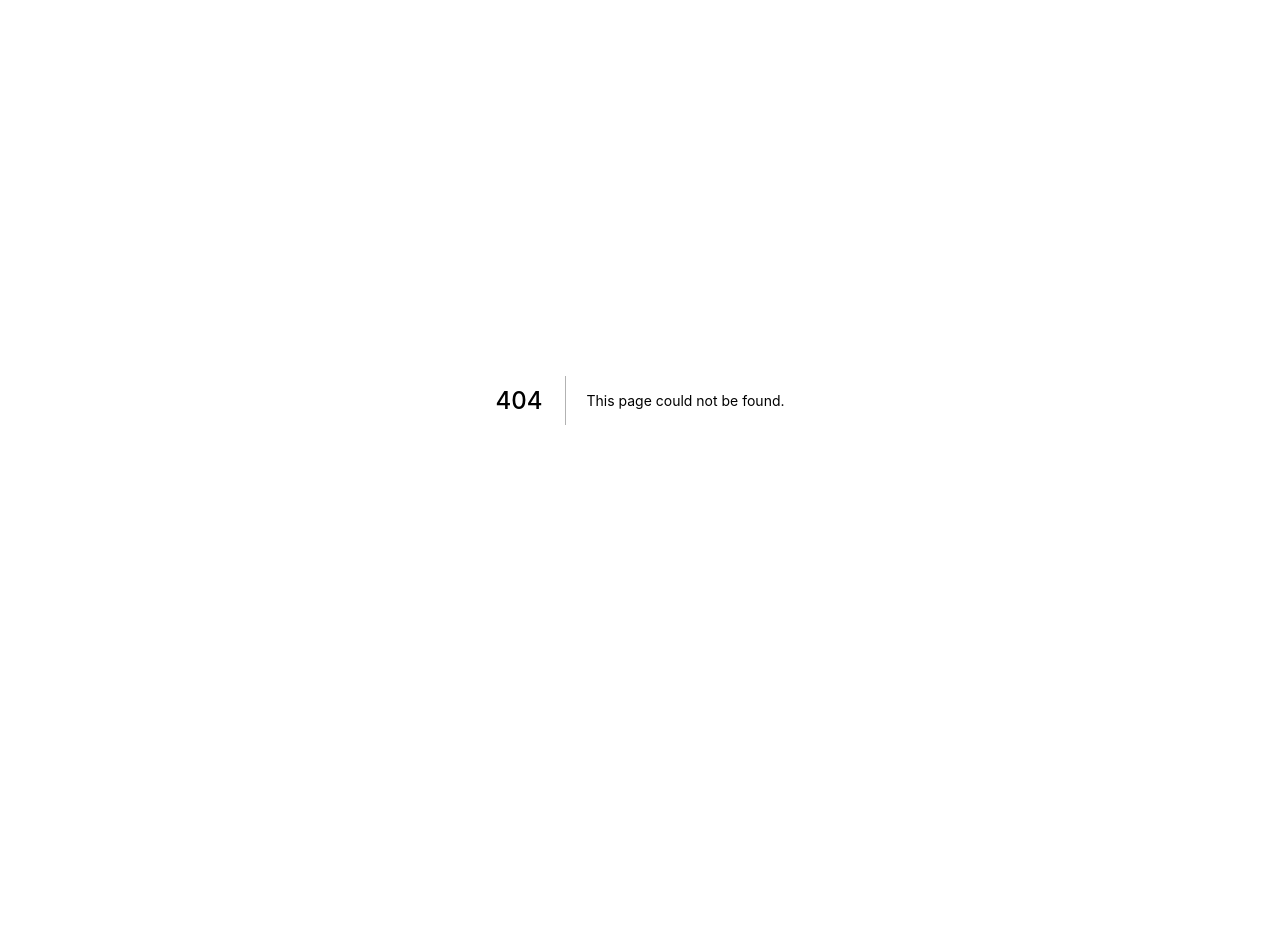
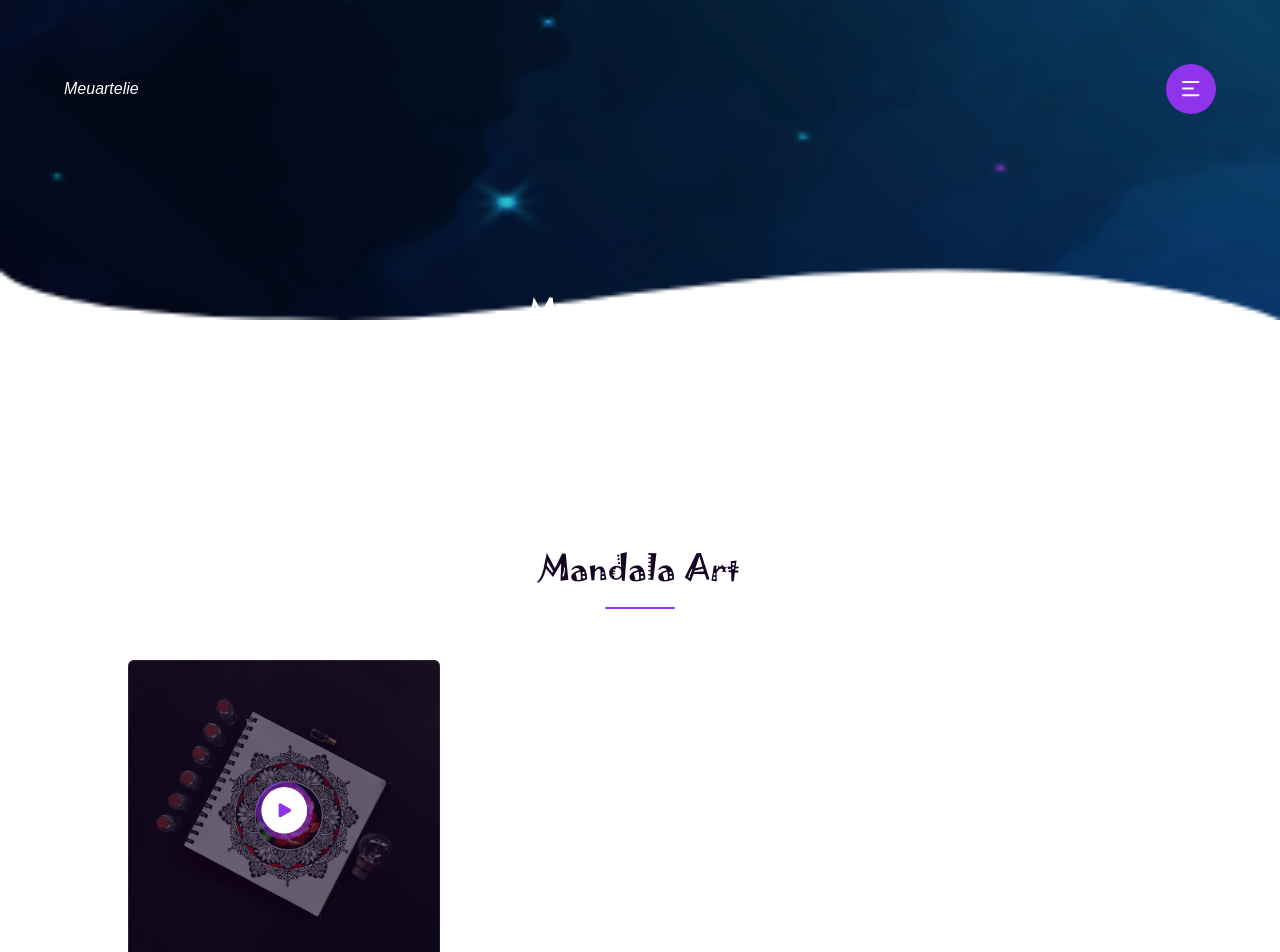
Before and after one commit to robdll/meuartelie, a Next.js app: page /services in a window 1280 px wide. Before the commit this address had no page. Shown: the top 952 px of the page. Before the commit the page ends 800 px from the top, so only its background shows below. Built offline with nearby package versions, Linux system fonts and the light colour scheme.

Commit message:
add services page

```diff
--- /dev/null
+++ b/pages/components/ServicesDetail.js
@@ -0,0 +1,109 @@
+
+
+import React from "react";
+import styles from '../../styles/ServicesDetail.module.scss'
+import Image from 'next/image'
+
+const ServicesDetail = _ => (
+    <div>
+        <section className={`section ${styles.details}`} id="art">
+            <h3 className={`title ${styles.title}`}>Mandala Art</h3>
+            <span className={`separator ${styles.separator}`}> </span>
+            <div className={styles.service__photo}>
+                <Image
+                    className="videoplaceholder"
+                    src="/png/videocover.png"
+                    alt="Art Service image"
+                    width={312}
+                    height={300}
+                />
+            </div>
+            <p className={`paragraph ${styles.spacer}`}>
+                Receba seu portal dimensional na sua casa. As mandalas sob encomenda são itens exclusivos feitos com base numa conversa de uma hora realizada contigo, aonde vamos cons conhecer e eu posso perceber sua energia. Vou compreender o que você está sentindo, vivendo, o que deseja atrair. É um processo de anamnese, aonde nem sempre as cores que você mais gosta serão as mais indicadas para o momento em que você está vivenciando.
+            </p>
+            <br />
+            <p className={`paragraph`}>
+                Assim, esta conversa ajuda a orientar a minha intuição para materializar seu portal dimensiona usando a Geometria Sagrada, o poder dos números, das formas e cores. Você receberá, alé da mandala, uma descrição completa das energias da mesma, além de indicaão de quais espaços da casa são mais indicados para colocar seu portal energético na sua casa com base no Feng Shui.
+            </p>
+            <br />
+            <p className={`paragraph ${styles.fstart}`}>Invista na quallidade energética do seu lar.</p>
+            <div className={`btn ${styles.spacer}`}>Compre Agora</div>
+        </section>
+
+        <section className={`section ${styles.details}`} id="video">
+            <h3 className={`title ${styles.title}`}>Video Aula</h3>
+            <span className={`separator ${styles.separator}`}> </span>
+            <div className={styles.service__photo}>
+                <Image
+                    className="videoplaceholder"
+                    src="/png/videocover.png"
+                    alt="Art Service image"
+                    width={312}
+                    height={300}
+                />
+            </div>
+            <p className={`paragraph ${styles.spacer}`}>
+                O método de ensino foi desenvolvido por mim para funcionar com a maior comodidade para a sua rotina em tempos de pandemia e isolamento social. Existe uma enorme quantidade de aulas divididas em blocos de 4 vídeos que serão montadas conforme seu interesse, necessidade ou nível técnico. Cada aula possui um desafio a ser cumprido e somente após a finalização do desafio é que o próximo vídeo pode ser acessado.
+            </p>
+            <br />
+            <p className={`paragraph`}>
+                Faço acompanhamento via whatsApp de todo o processo, dando sugestões e apoio na evolução. As aulas são pensadas para ensinar formas e efeitos com lápis de cor e alguns outros materiais com o intuito de auxiliar no aprimoramento de um estilo próprio do artista, de maneira que seu estilo seja sempre único!
+            </p>
+            <div className={`btn ${styles.spacer}`}>Compre Agora</div>
+        </section>
+
+        <section className={`section ${styles.details}`} id="reading">
+            <h3 className={`title ${styles.title}`}>Leitura e Interpretação</h3>
+            <span className={`separator ${styles.separator}`}> </span>
+            <div className={styles.service__photo}>
+                <Image
+                    className="videoplaceholder"
+                    src="/png/videocover.png"
+                    alt="Art Service image"
+                    width={312}
+                    height={300}
+                />
+            </div>
+            <p className={`paragraph ${styles.spacer}`}>
+                Você pode ainda não perceber, mas as mandalas falam muito sobre as energias do artista quando este estava desenhando. As mandalas para serem lidas e interpretadas devem ser mandalas feitas pelo consulente para si mesmo. A partir desta leitura, indico que tipo de formas, cores e práticas precisam ser incorporadas para equilibrar as energias, caso estas estejam desequilibradas e retirar conselhos para como lidar com a situação vivida.
+            </p>
+            <br />
+            <p className={`paragraph`}>
+                Se você já desenha por encomenda, ou para presentear as pessoas, essa é uma oportunidade de valorizar sua arte. Encomende já sua leitura. Você receberá uma descrição aprofundada das energias da mandala, levando em consideração as cores, formas, geometrias, números e sua disposição na mandala. Utilizo conhecimentos da numerologia, geometria sagrada, Yin e Yang e Feng Shui para construir um relatório completo para você! Com este relatório você poderá enviar junto com a mandala a descrição das energias que ela manifesta, fazendo uma interpretação pessoal de como aquele relatório dialoga com a vida da pessoa a quem a mandala se destina. Este relatório será um guia, mas sua intuição, no final, é quem faz o maior trabalho!
+            </p>
+            <div className={`btn ${styles.spacer}`}>Compre Agora</div>
+        </section>
+
+        <section className={`section ${styles.details}`} id="class">
+            <h3 className={`title ${styles.title}`}>Autoconhecimento</h3>
+            <span className={`separator ${styles.separator}`}> </span>
+            <div className={styles.service__photo}>
+                <Image
+                    className="videoplaceholder"
+                    src="/png/videocover.png"
+                    alt="Art Service image"
+                    width={312}
+                    height={300}
+                />
+            </div>
+            <p className={`paragraph ${styles.spacer}`}>
+                São cursos realizados ao vivo por Conferência em formato de workshop. Com um ou dois dias de duração, foram pensados para +rp+iciar o aprofundamento da compreensão energética das Mandalas como tecnologias de cura. Para compreender esta Tecnologia é preciso, como com qualquer tecnologia, compreender seu funcionamento-. Os elementos que compõem a tecnologia e, principalmente, o seu uso. Temas dos Eventos:
+            </p>
+            <ul className={`paragraph`}>
+                <li>Numerologia e mandala´</li>
+                <li> Geometria Sagrada e física quântica</li>
+                <li>Cores na Mandala</li>
+                <li>O para teoria das cores</li>
+                <li>O para a fraternidade branca</li>
+                <li>O para tradição chinesa</li>
+                <li>O em conexão com os chakras</li>
+            </ul>
+            <p className={`paragraph`}>
+                Estes eventos incluem apostila, vídeo extra promocional (técnica de desenho relacionada à temática), e acompanhamento da aprendizagem por whatsapp.        </p>
+            <div className={`btn ${styles.spacer}`}>Compre Agora</div>
+        </section>
+
+    </div>
+);
+
+export default ServicesDetail;
--- /dev/null
+++ b/pages/components/ServicesHeader.js
@@ -0,0 +1,19 @@
+
+
+import React from "react";
+import styles from '../../styles/Header.module.scss'
+
+const ServicesHeader = _ => (
+    <div className={`section ${styles.service}`}>
+        <h2 className="title">Meus Serviços</h2>
+        <div className={styles.service_link}>
+            <a href="#art">Art</a>
+            <a href="#video">Video</a>
+            <a href="#class" >Leitura</a>
+            <a href="#selfknoledge">Aula</a>
+        </div>
+    </div>
+
+);
+
+export default ServicesHeader;
--- a/pages/index.js
+++ b/pages/services/index.js
@@ -1,12 +1,9 @@
 import Head from 'next/head'
-import Navbar from './components/Navbar'
-import Header from './components/Header'
-import About from './components/About'
-import Project from './components/Project'
-import Services from './components/Services'
-import Testimonial from './components/Testimonial'
-import Subscribe from './components/Subscribe'
-import Footer from './components/Footer'
+import Footer from '../components/Footer'
+import Navbar from '../components/Navbar'
+import ServicesHeader from '../components/ServicesHeader'
+import ServicesDetail from '../components/ServicesDetail'
+//import ContactForm from '../components/ContactForm'
 
 export default function Home() {
   return (
@@ -18,19 +15,16 @@ export default function Home() {
       </Head>
 
       <Navbar></Navbar>
-
-      <Header></Header>
-      <About></About>
-      <Project></Project>
-      <Services></Services>
-      <Testimonial></Testimonial>
-      {/* TODO add <Instagram></Instagram> */}
+      <ServicesHeader></ServicesHeader>
+      <ServicesDetail></ServicesDetail>
+      {/*}
       <Subscribe></Subscribe>
+      <ContactForm></ContactForm>*/}
       <Footer></Footer>
       <div className="footer__rights">
         Todos os direitos reservados por Cintya Flores
         <br />
-        Meu Arteliê 2020
+        Meu Arteliê 2021
       </div>
 
       {/*}
--- a/styles/Header.module.scss
+++ b/styles/Header.module.scss
@@ -9,7 +9,6 @@
   font-size: 2.75rem;
   text-align: center;
   margin: 0 0 1.25rem 0;
-
 }
 
 .subtitle {
@@ -20,3 +19,35 @@
   font-family: 'Lora', serif;
   text-align: center;
 }
+
+/** SERVICES HEADER */
+
+.service {
+  padding-top: 20%;
+  background-image:  url("/png/welcome_mobile.png");
+  min-height: 40vh;
+  height: 40vh;
+  display: flex;
+  justify-content: flex-start;
+}
+
+.service_link {
+  display: flex;
+  font-size: 0.8rem;
+  padding: 0px;
+  margin-top: 0px;
+  width: 80%;
+}
+
+.service_link > a {
+  text-align: left;
+  flex: 1;
+  text-align: center;
+  text-decoration: auto;
+}
+
+.service__photo {
+  border: 1px solid lightgray;
+  border-radius: 10px;
+  margin-bottom: 2rem;
+}
--- a/styles/Services.module.scss
+++ b/styles/Services.module.scss
@@ -45,9 +45,9 @@
 .more {
   cursor: pointer;
   font-size: 0.7em;
-  color: #140623;
+  color: $secondary-font-color;
   font-weight: normal;
   font-family: 'Lora';
   /* text-decoration: underline; */
-  border-bottom: 1px solid #140623;
+  border-bottom: 1px solid $secondary-font-color;
 }
--- /dev/null
+++ b/styles/ServicesDetail.module.scss
@@ -0,0 +1,23 @@
+@import './variables.scss';
+
+.details {
+  color: $secondary-font-color;
+  padding: 15% 10% 10% 10%;
+  height: auto;
+  align-items: flex-start;
+}
+
+
+.spacer {
+  margin-top: 1.5rem;
+}
+
+.separator {
+  margin-bottom: 5%;
+  margin-top: 0;
+  align-self: center;
+}
+
+.title {
+  align-self: center;
+}
--- a/styles/globals.scss
+++ b/styles/globals.scss
@@ -17,6 +17,16 @@ body {
 a {
 	color: inherit;
 	text-decoration: none;
+}
+a:hover {
+    color: #8F34EB;
+    font-weight: bold;
+    text-decoration: underline;
+}
+a:link, a:visited,  a:active {
+    text-decoration: auto;
+    color: #fff;
+    font-family: 'Lora';
 }
 
 * {
@@ -78,7 +88,7 @@ a {
 }
 
 .footer__rights {
-    background: #140623;
+    background: $secondary-font-color;
     text-align: center;
     font-size: 0.6em;
     padding: 10px;
--- a/styles/variables.scss
+++ b/styles/variables.scss
@@ -1,3 +1,4 @@
 $base-color: #8F34EB;
 $white: #fff;
 $primary-font-color: #47444A;
+$secondary-font-color: #140623;
```
